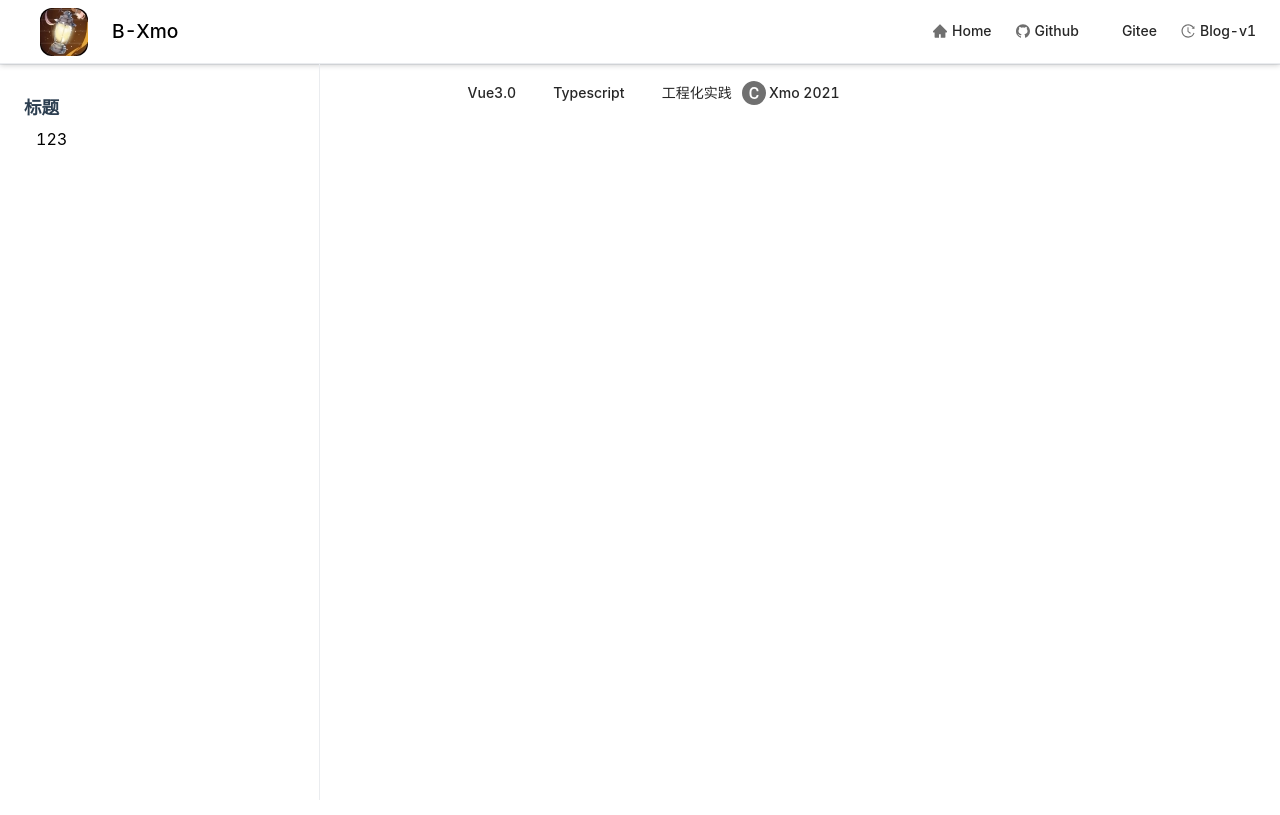
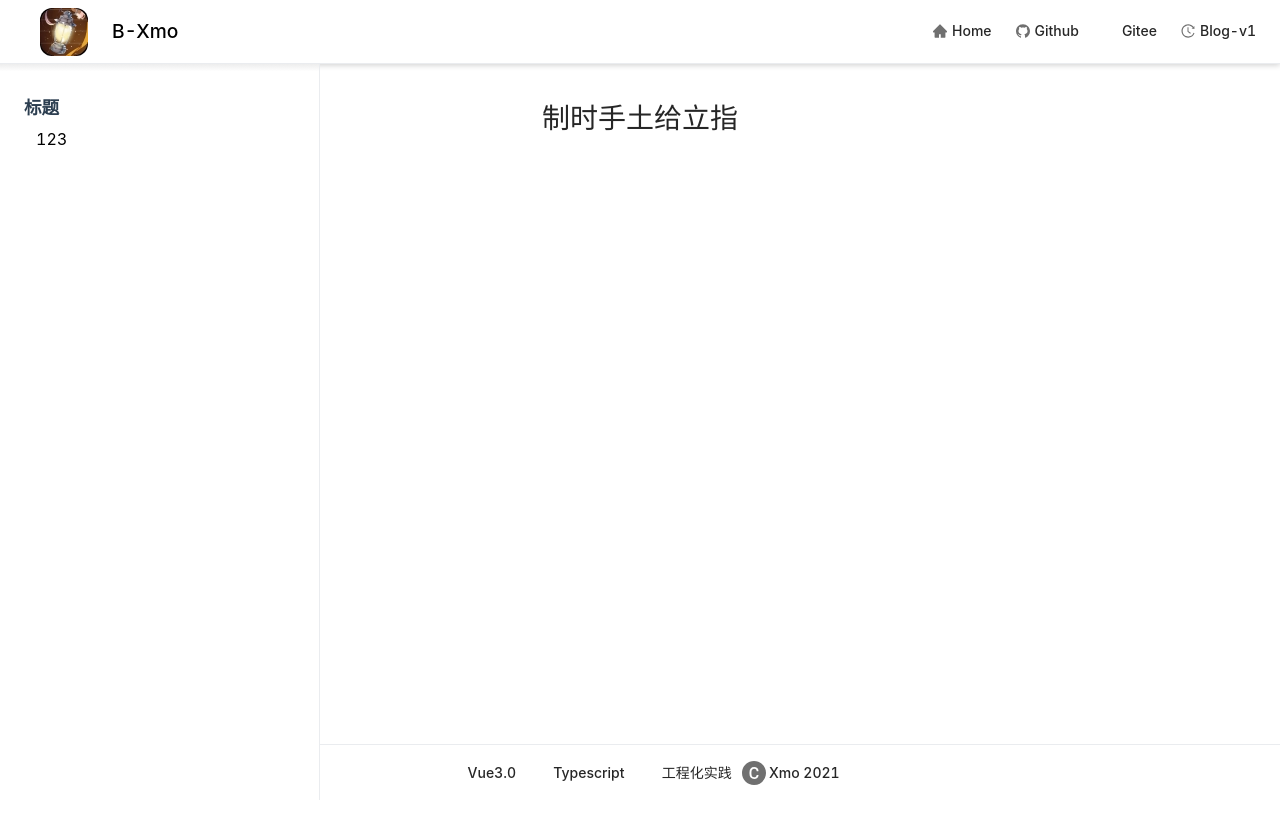
Before and after one commit to darkXmo/bxmo-blog, a Vue app in the folder frontend/: page /article/1 in a window 1280 px wide. Built offline with nearby package versions, Linux system fonts and the light colour scheme.

Commit message:
feat(article): 添加Article页面内容部分

```diff
--- a/frontend/src/views/Article.vue
+++ b/frontend/src/views/Article.vue
@@ -2,23 +2,26 @@
   <div class="article-page">
     <Layout>
       <ArticleSidebarVue />
+      <ArticleContent class="content" :article="article" v-if="loaded" />
     </Layout>
   </div>
 </template>
 
 <script lang="ts">
-import { defineComponent, onMounted, ref } from "vue";
+import { computed, defineComponent, onMounted, ref } from "vue";
 import Layout from "@/layouts/index.vue";
 import ArticleSidebarVue from "./components/ArticleSidebar.vue";
 import { useRoute } from "vue-router";
 import { getArticle } from "@/controller/Article/getArticle";
 import Article from "@/models/Article";
+import ArticleContent from "./components/ArticleContent.vue";
 
 export default defineComponent({
   name: "ArticlePage",
   components: {
     Layout,
     ArticleSidebarVue,
+    ArticleContent,
   },
   setup() {
     const route = useRoute();
@@ -27,17 +30,26 @@ export default defineComponent({
       if (typeof route.params.id == "string") {
         const id: number = parseInt(route.params.id);
         getArticle(article, id);
-        setTimeout(() => {
-          console.log(article.value);
-        }, 1000);
       }
     });
-    return {};
+    const loaded = computed((): boolean => {
+      if (article.value) {
+        return true;
+      }
+      return false;
+    });
+    return {
+      article,
+      loaded,
+    };
   },
 });
 </script>
 
 <style scoped lang="scss">
 .article-page {
+  .content {
+    min-height: 85vh;
+  }
 }
 </style>
--- /dev/null
+++ b/frontend/src/views/components/ArticleContent.vue
@@ -0,0 +1,37 @@
+<template>
+  <div class="article-content">
+    <div class="content">
+      <h1>{{ title }}</h1>
+    </div>
+  </div>
+</template>
+
+<script lang="ts">
+import Article from "@/models/Article";
+import { computed, defineComponent, PropType } from "vue";
+
+export default defineComponent({
+  name: "ArticleContent",
+  props: {
+    article: Object as PropType<Article>,
+  },
+  setup(props) {
+    const title = computed((): undefined | string => {
+      return props.article?.title;
+    });
+    return {
+      title,
+    };
+  },
+});
+</script>
+
+<style scoped lang="scss">
+.article-content {
+  > .content {
+    max-width: 740px;
+    margin: 0 auto;
+    padding: 2rem 2.5rem;
+  }
+}
+</style>
--- a/frontend/src/views/components/ArticleSidebar.vue
+++ b/frontend/src/views/components/ArticleSidebar.vue
@@ -38,6 +38,12 @@ $side-bar-ul-padding: 1.5rem 0;
   box-sizing: border-box;
   border-right: $border-default;
   overflow-y: auto;
+  background: rgb(237, 237, 237);
+  background: linear-gradient(
+    180deg,
+    rgb(237, 237, 237) 0%,
+    rgb(255, 255, 255) 1%
+  );
 
   > .sidebar-links {
     padding: $side-bar-ul-padding;
```
